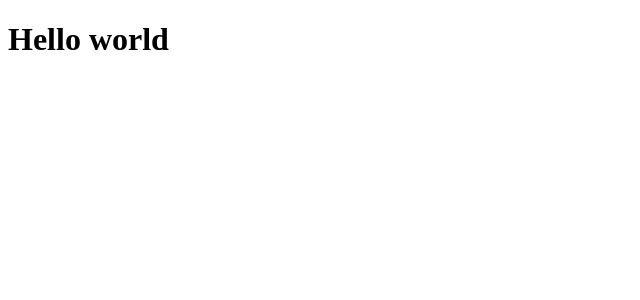
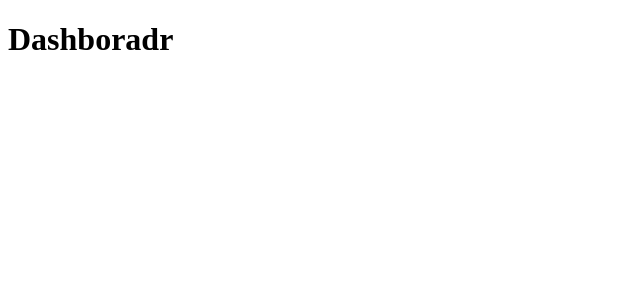
Before and after one commit to daylanbueno/rocketshoes, a React (Create React App) app: page / in a window 1280 px wide. Shown: the top 300 px of the page, without its empty margins (0-640 px from the left). Built offline with nearby package versions, Linux system fonts and the light colour scheme.

Commit message:
Configurando rotas

```diff
--- a/package.json
+++ b/package.json
@@ -9,6 +9,7 @@
     "babel-eslint": "^10.1.0",
     "react": "^16.13.1",
     "react-dom": "^16.13.1",
+    "react-router-dom": "^5.1.2",
     "react-scripts": "3.4.1"
   },
   "scripts": {
--- a/src/App.js
+++ b/src/App.js
@@ -1,7 +1,13 @@
 import React from 'react';
+import { BrowserRouter } from 'react-router-dom';
+import Routes from './Routes';
 
 function App() {
-    return <h1> Hello world </h1>;
+    return (
+        <BrowserRouter>
+            <Routes />
+        </BrowserRouter>
+    );
 }
 
 export default App;
--- /dev/null
+++ b/src/Routes.js
@@ -0,0 +1,14 @@
+import React from 'react';
+import { Switch, Route } from 'react-router-dom';
+
+import Dashboard from './pages/Dashboard';
+import Card from './pages/Card';
+
+export default function Routes() {
+    return (
+        <Switch>
+            <Route exact path="/" component={Dashboard} />
+            <Route path="/card" component={Card} />
+        </Switch>
+    );
+}
--- /dev/null
+++ b/src/pages/Card/index.js
@@ -0,0 +1,5 @@
+import React from 'react';
+
+export default function Card() {
+    return <h1>Card</h1>;
+}
--- /dev/null
+++ b/src/pages/Dashboard/index.js
@@ -0,0 +1,5 @@
+import React from 'react';
+
+export default function Dashborad() {
+    return <h1>Dashboradr</h1>;
+}
```
Also changed, not shown: 1 other file (tests, documents, lock files or other folders).
